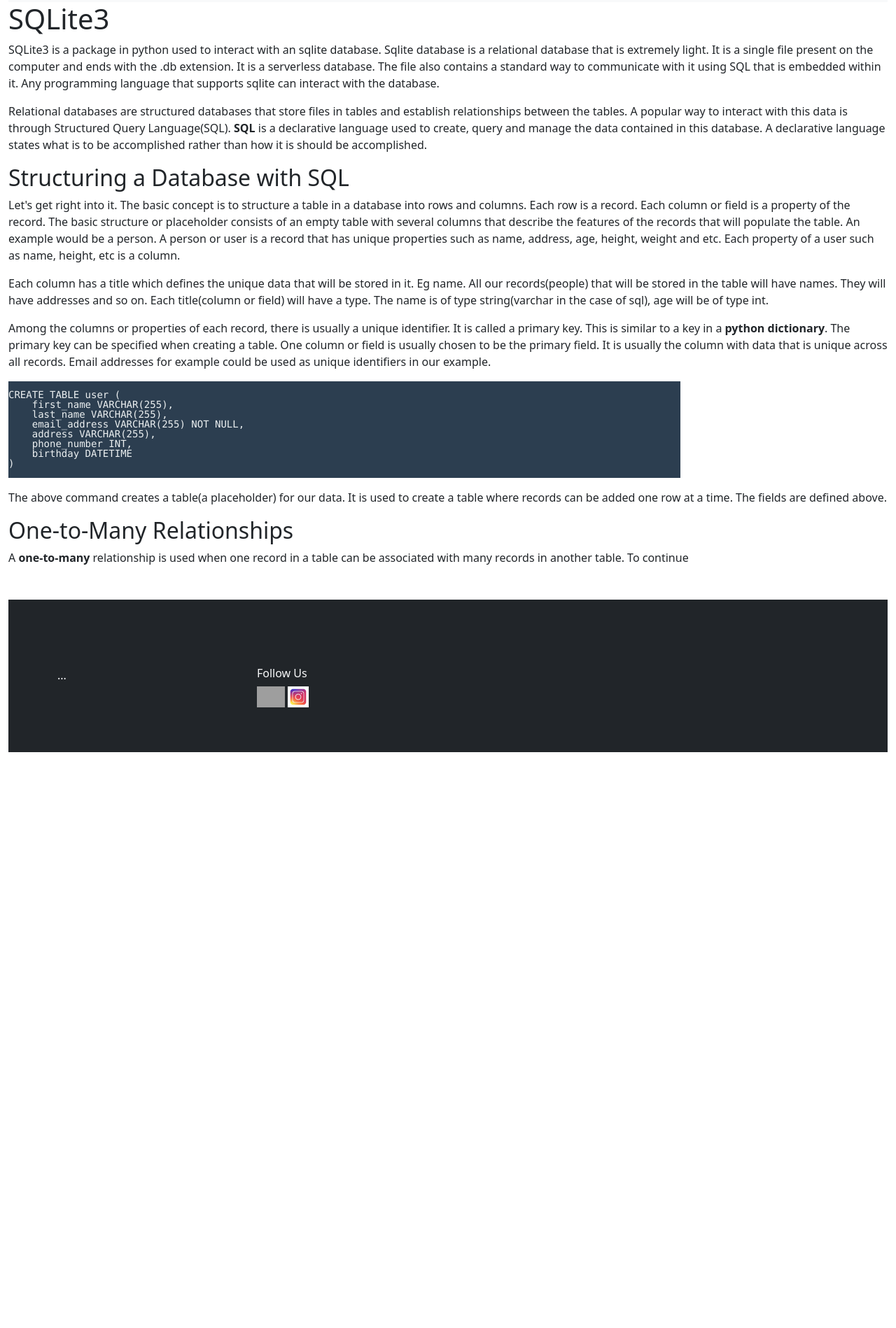
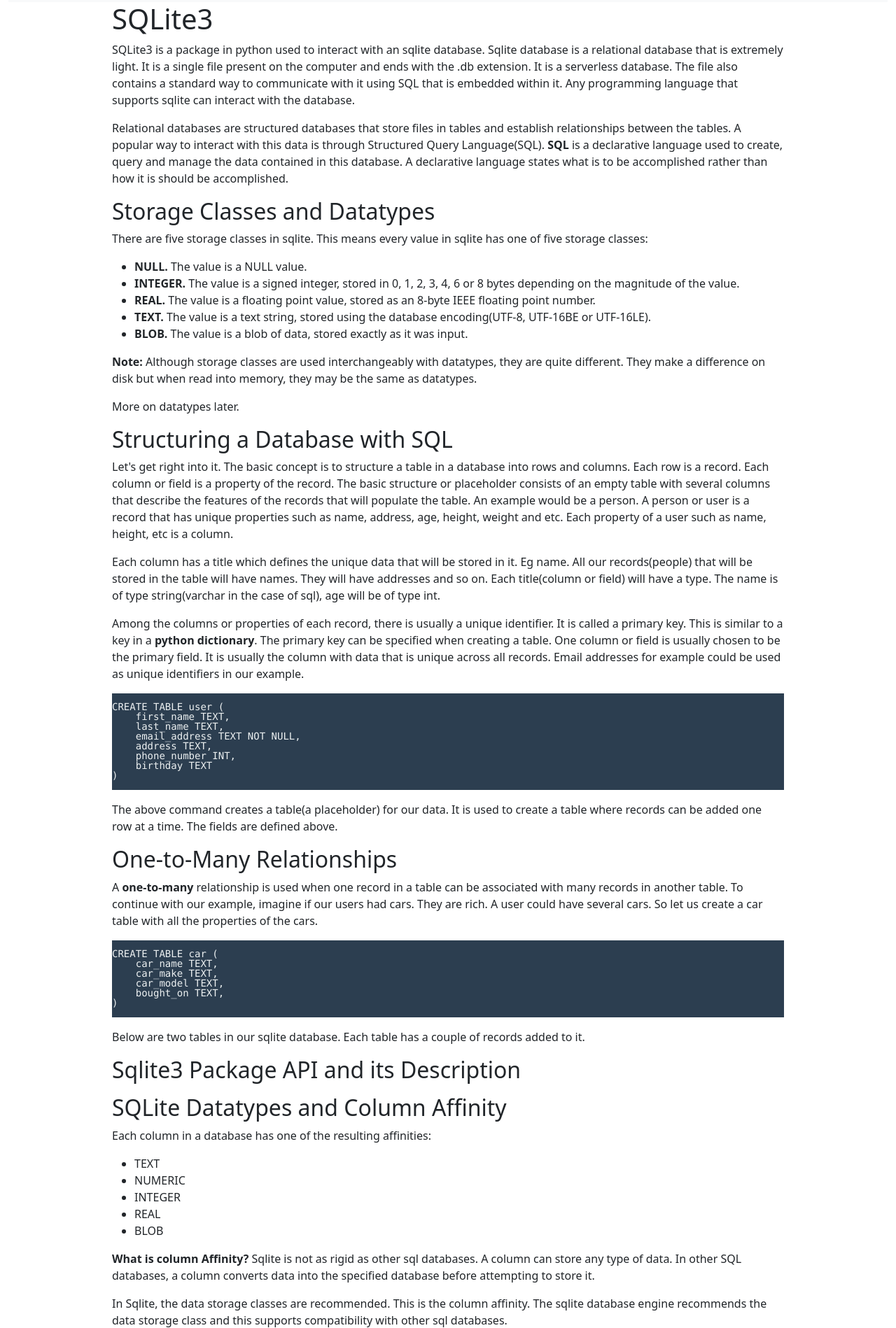
Before and after one commit to Smatnemo/smatwebsite, a Django app: template templates/articles/sqlite3.html in a window 1280 px wide. Shown: the part 55-1953 px from the top of the page at 70% size. Before the commit the page ends 1130 px from the top, so only its background shows below. Run offline with Django 4.2, Linux system fonts and the light colour scheme; the template is opened without the code that fills it, so the values that code supplies are empty; some libraries are stand-ins or nearby versions; grey boxes are pictures that could not be loaded.

Commit message:
Added Notes to sqlite3 html page

```diff
--- a/templates/articles/sqlite3.html
+++ b/templates/articles/sqlite3.html
@@ -1,5 +1,5 @@
 {% include 'dsa/header.html' %}
-
+<div class="wrapper">
 <div>
     <h1>SQLite3</h1>
     <p>SQLite3 is a package in python used to interact with an sqlite database. Sqlite database is a relational database that is extremely light. It is a single file present on the computer and ends with the .db extension.
@@ -8,6 +8,18 @@
     <p>Relational databases are structured databases that store files in tables and establish relationships between the tables. A popular way to interact with this data is through Structured Query Language(SQL). <b>SQL</b>
     is a declarative language used to create, query and manage the data contained in this database. A declarative language states what is to be accomplished rather than how it is should be accomplished.
     </p>
+
+    <h2>Storage Classes and Datatypes</h2>
+    <p>There are five storage classes in sqlite. This means every value in sqlite has one of five storage classes:</p>
+    <ul>
+        <li><b>NULL.</b> The value is a NULL value.</li>
+        <li><b>INTEGER.</b> The value is a signed integer, stored in 0, 1, 2, 3, 4, 6 or 8 bytes depending on the magnitude of the value.</li>
+        <li><b>REAL.</b> The value is a floating point value, stored as an 8-byte IEEE floating point number.</li>
+        <li><b>TEXT.</b> The value is a text string, stored using the database encoding(UTF-8, UTF-16BE or UTF-16LE).</li>
+        <li><b>BLOB. </b> The value is a blob of data, stored exactly as it was input.</li>
+    </ul>
+    <p><b>Note: </b> Although storage classes are used interchangeably with datatypes, they are quite different. They make a difference on disk but when read into memory, they may be the same as datatypes.</p>
+    <p>More on datatypes later.</p>
 </div>
 
 <div>
@@ -26,12 +38,12 @@
     </p>
 <pre>
 CREATE TABLE user (
-    first_name VARCHAR(255),
-    last_name VARCHAR(255),
-    email_address VARCHAR(255) NOT NULL,
-    address VARCHAR(255),
+    first_name TEXT,
+    last_name TEXT,
+    email_address TEXT NOT NULL,
+    address TEXT,
     phone_number INT,
-    birthday DATETIME
+    birthday TEXT
 )
 </pre>
 <p>
@@ -42,6 +54,85 @@ CREATE TABLE user (
 
 <div>
     <h2>One-to-Many Relationships</h2>
-    <p>A <b>one-to-many</b> relationship is used when one record in a table can be associated with many records in another table. To continue</p>
+    <p>A <b>one-to-many</b> relationship is used when one record in a table can be associated with many records in another table. To continue with our example, imagine if our users had cars. They are rich.
+    A user could have several cars. So let us create a car table with all the properties of the cars.</p>
+<pre>
+CREATE TABLE car (
+    car_name TEXT,
+    car_make TEXT,
+    car_model TEXT,
+    bought_on TEXT,
+)
+</pre>
+<p>Below are two tables in our sqlite database. Each table has a couple of records added to it.</p>
+</div>
+
+
+<div>
+    <!-- Draw tables to upload and explain your example here -->
+</div>
+
+<div>
+    <h2>Sqlite3 Package API and its Description</h2>
+    <p></p>
+</div>
+<div>
+    <h2>SQLite Datatypes and Column Affinity</h2>
+    <p>Each column in a database has one of the resulting affinities:</p>
+    <ul>
+        <li>TEXT</li>
+        <li>NUMERIC</li>
+        <li>INTEGER</li>
+        <li>REAL</li>
+        <li>BLOB</li>
+    </ul>
+    <p><b>What is column Affinity?</b> Sqlite is not as rigid as other sql databases. A column can store any type of data. In other SQL databases, a column converts data into the specified database before attempting to store it.</p>
+    <p>In Sqlite, the data storage classes are recommended. This is the column affinity. The sqlite database engine recommends the data storage class and this supports compatibility with other sql databases.</p>
+    <p>As a result, these affinities are used to create tables and columns.</p>
+
+    <p>Let's briefly discuss the datatype and the resulting Type Affinity briefly.</p>
+    <h3>INTEGER Column Affinity</h3>
+    <ul>
+        The datatypes associated with the Integer column affinity are:
+        <li>INT</li>
+        <li>INTEGER</li>
+        <li>TINYINT</li>
+        <li>SMALLINT</li>
+        <li>MEDIUMINT</li>
+        <li>BIGINT</li>
+        <li>UNSIGNED BIG INT</li>
+        <li>INT2</li>
+        <li>INT8</li>
+    </ul>
+
+    <h3>TEXT Storage Class</h3>
+    <ul>
+
+    </ul>
+
+    <h3>SQLite Datetime</h3>
+    <p>Sqlite does not have a storage class set aside for storing dates and/or times. Instead, the built-in date and time functions of SQlite are capable of storing dates and times as
+        TEXT, REAL, or INTEGER values:
+    </p>
+    <ul>
+        <li><b>TEXT </b>as ISO8601</li>
+        <li><b>REAL </b> as julian numbers. The number of days since noon in Greenwich on November 24, 4714 B.C. according to the proleptic Gregorian calendar.</li>
+        <li><b>INTEGER </b> as Unix Time, the number of seconds since 1970-01-01 00:00:00 UTC</li>
+    </ul>
+    <p>A little about SQL datetime. Sqlite supports 5 date and time functions.</p>
+    <ul>
+        <li>date(timestring, modifiers...) This returns the date in this format: YYYY-MM-DD</li>
+        <li>time(timestring, modifiers...) This returns the time as HH:MM:SS</li>
+        <li>datetime(timestring, modifiers...) This returns YYYY-MM-DD HH:MM:SS</li>
+        <li>julianday(timestring, modifiers...) This returns the number of days since noon in Greenwich on November 24, 4714 B.C.</li>
+        <li>strftime(timestring, modifiers...) This returns the date formatted according to the format string specified as the first argument
+            formatted.
+        </li>
+    </ul>
+
+    <h3>SQLite Boolean</h3>
+    <p>Just like the datatime datatype, Sqlite does not support boolean datatype.</p>
+</div>
+
 </div>
 {% include 'dsa/footer.html' %}
```
